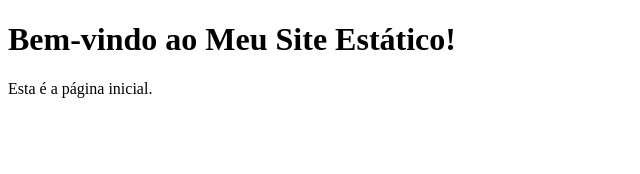
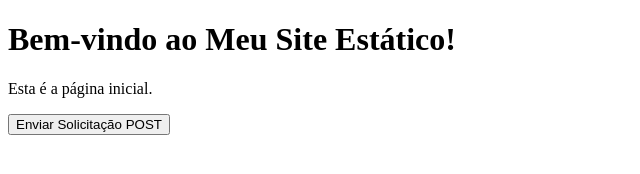
Before and after one commit to renatobh83/getlist, a plain HTML site: page pages/index.html in a window 1280 px wide. Shown: the whole page, without its empty margins (0-640 px from the left). Drawn offline with Linux system fonts and the light colour scheme.

Commit message:
Update index.html

```diff
--- a/pages/index.html
+++ b/pages/index.html
@@ -9,5 +9,21 @@
 <body>
     <h1>Bem-vindo ao Meu Site Estático!</h1>
     <p>Esta é a página inicial.</p>
+     <button onclick="enviarSolicitacaoPost()">Enviar Solicitação POST</button>
+
+    <script>
+        async function enviarSolicitacaoPost() {
+            const resposta = await fetch('https://localhost:5000/api/endpoint', {
+                method: 'POST',
+                headers: {
+                    'Content-Type': 'application/json',
+                },
+                body: JSON.stringify({ exemplo: 'dados' }),
+            });
+
+            const resultado = await resposta.json();
+            console.log(resultado);
+        }
+    </script>
 </body>
 </html>
```
